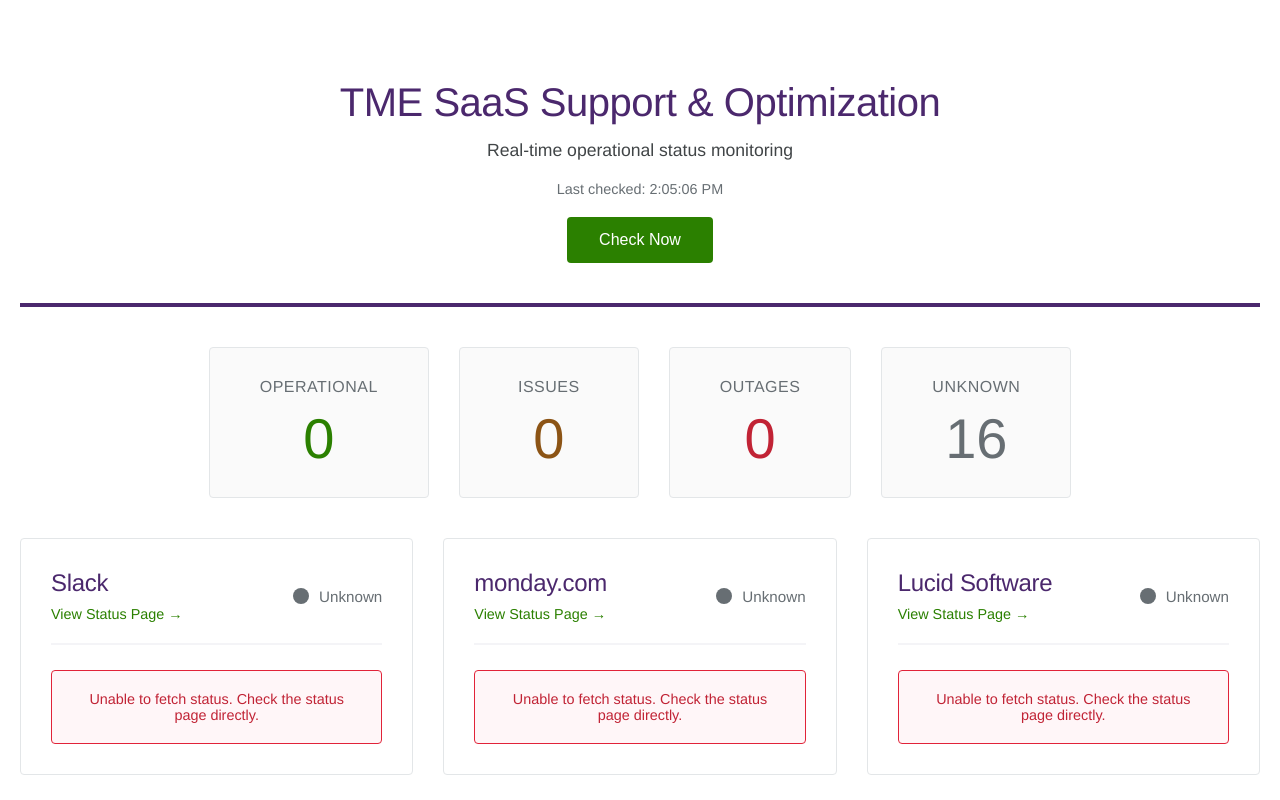
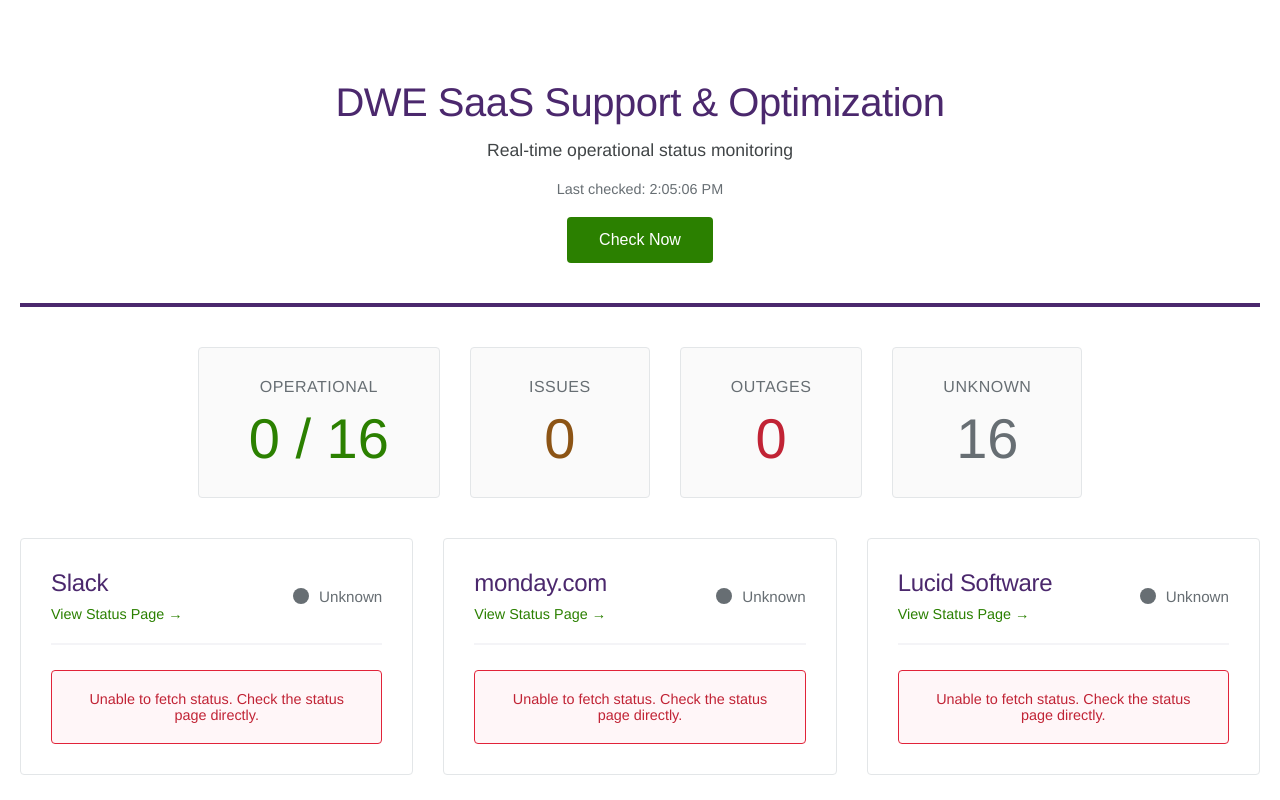
Before and after one commit to sclandry/saas-status-dashboard, a plain HTML site: page index.html in a window 1280 px wide. Shown: the top 800 px of the page. Drawn offline with Linux system fonts and the light colour scheme; no server answers.

Commit message:
Update index.html
updated title and operational count box i.e. 16/16

```diff
--- a/index.html
+++ b/index.html
@@ -268,7 +268,7 @@
 <body>
     <div class="container">
         <header>
-            <h1>TME SaaS Support & Optimization</h1>
+            <h1>DWE SaaS Support & Optimization</h1>
             <p class="subtitle">Real-time operational status monitoring</p>
             <p class="last-updated">Last checked: <span id="lastUpdated">Never</span></p>
             <button class="refresh-btn" onclick="loadAllStatus()" id="refreshBtn">
@@ -641,7 +641,8 @@
                     loadAtlassianStatus()
                 ]);
 
-                document.getElementById('operationalCount').textContent = statusCounts.operational;
+                const totalServices = statusCounts.operational + statusCounts.issues + statusCounts.outages + statusCounts.unknown;
+                document.getElementById('operationalCount').textContent = `${statusCounts.operational} / ${totalServices}`;
                 document.getElementById('issuesCount').textContent = statusCounts.issues;
                 document.getElementById('outagesCount').textContent = statusCounts.outages;
                 document.getElementById('unknownCount').textContent = statusCounts.unknown;
```
